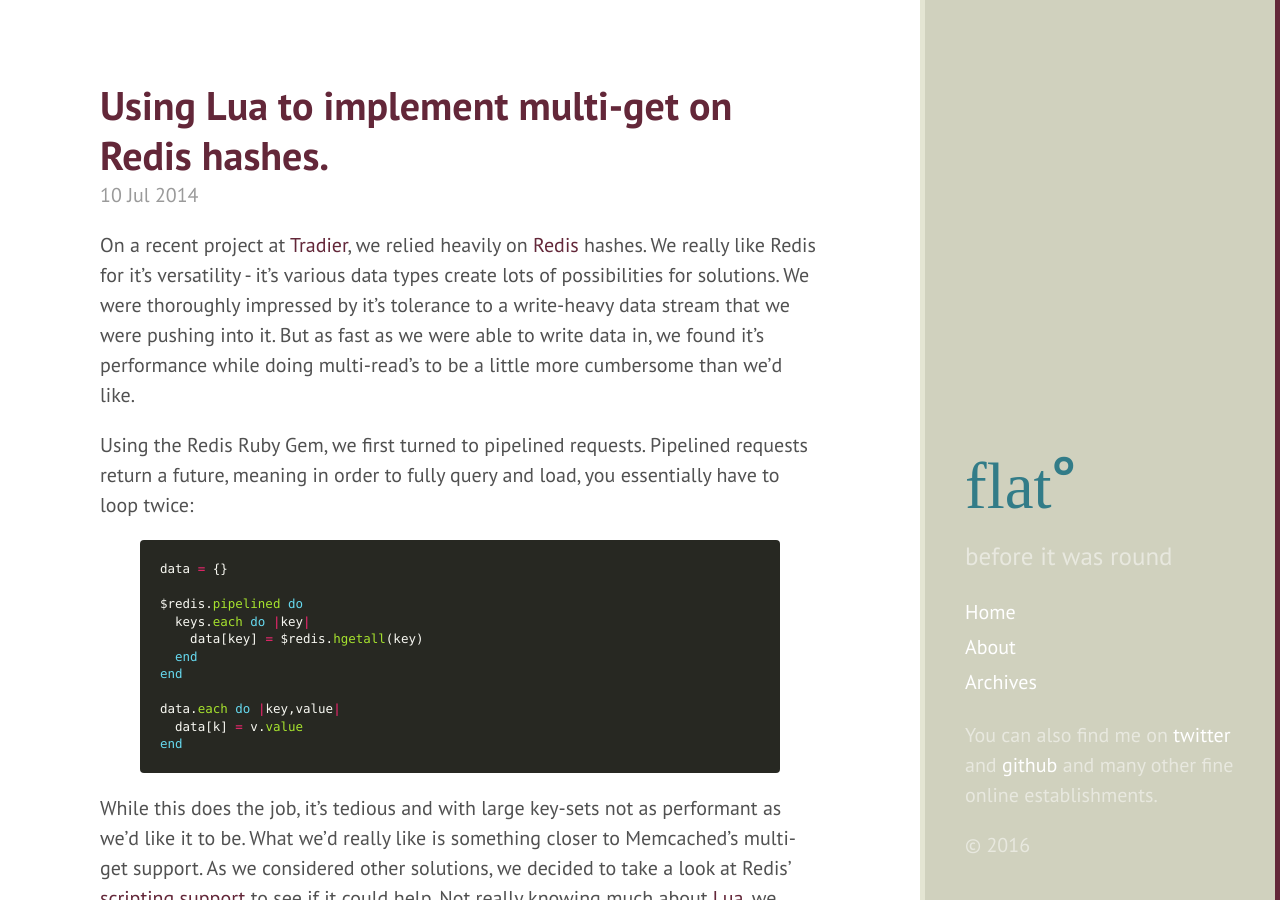
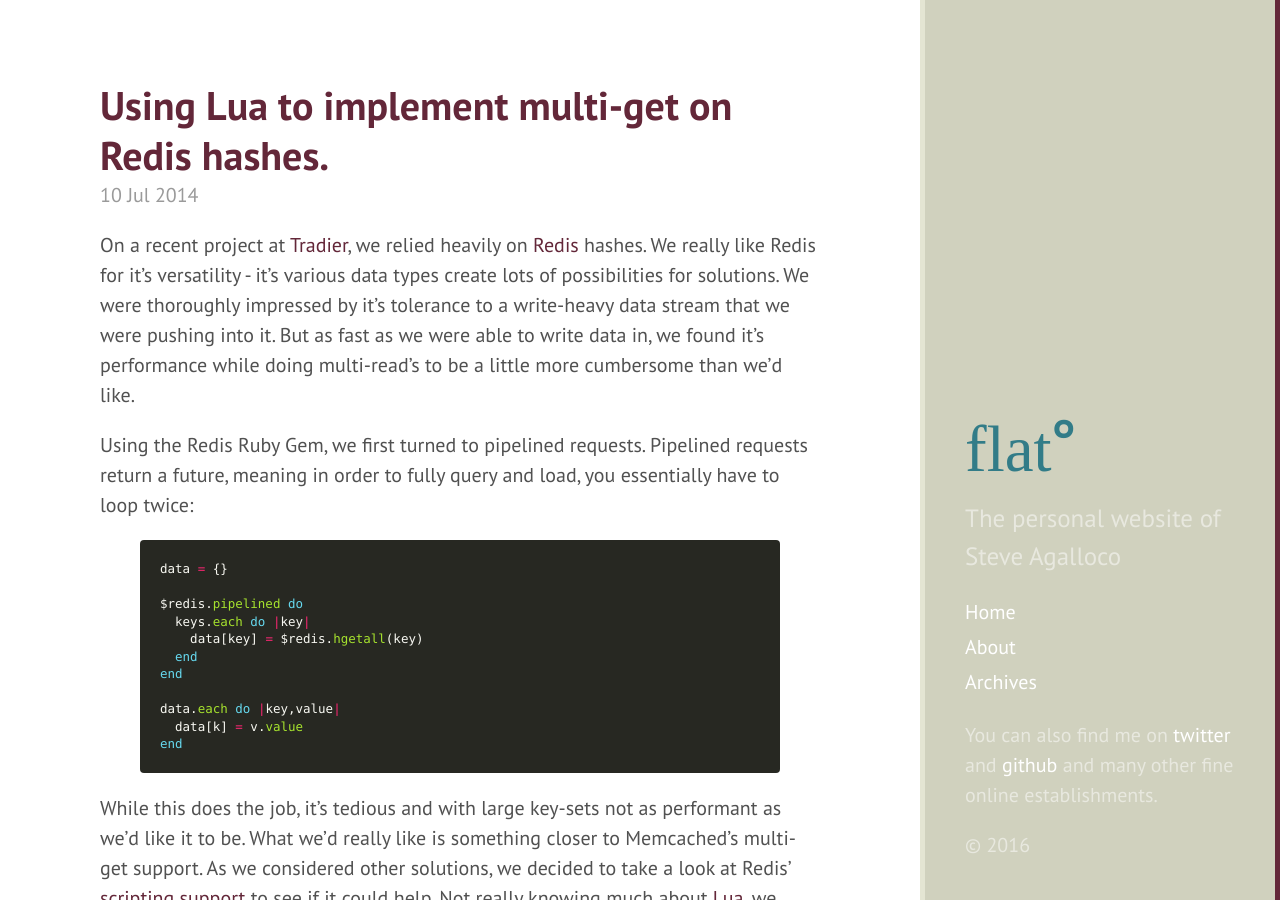
Before and after one commit to stve/stve.github.io, a Jekyll site: the page built from index.html, in a window 1280 px wide and 900 px high. Built offline with Jekyll 4.4.1, drawn with Linux system fonts in a browser that asks for light colours; some web fonts are replaced; the list of posts is cut into pages by our own code.

Commit message:
small sidebar tweaks

```diff
--- a/_config.yml
+++ b/_config.yml
@@ -38,6 +38,7 @@
 baseurl: ""
 name: flat - The personal website of Steve Agalloco
 title: flat
+tagline: 'The personal website of Steve Agalloco'
 url: http://beforeitwasround.com
 
 author: Steve Agalloco
--- a/_includes/sidebar.html
+++ b/_includes/sidebar.html
@@ -7,7 +7,7 @@
           <span>{{ site.title }}</span>&#176;
         </a>
       </h1>
-      <p class="lead">{{ site.description }}</p>
+      <p class="lead">{{ site.tagline }}</p>
     </div>
 
     <nav class="sidebar-nav">
```
